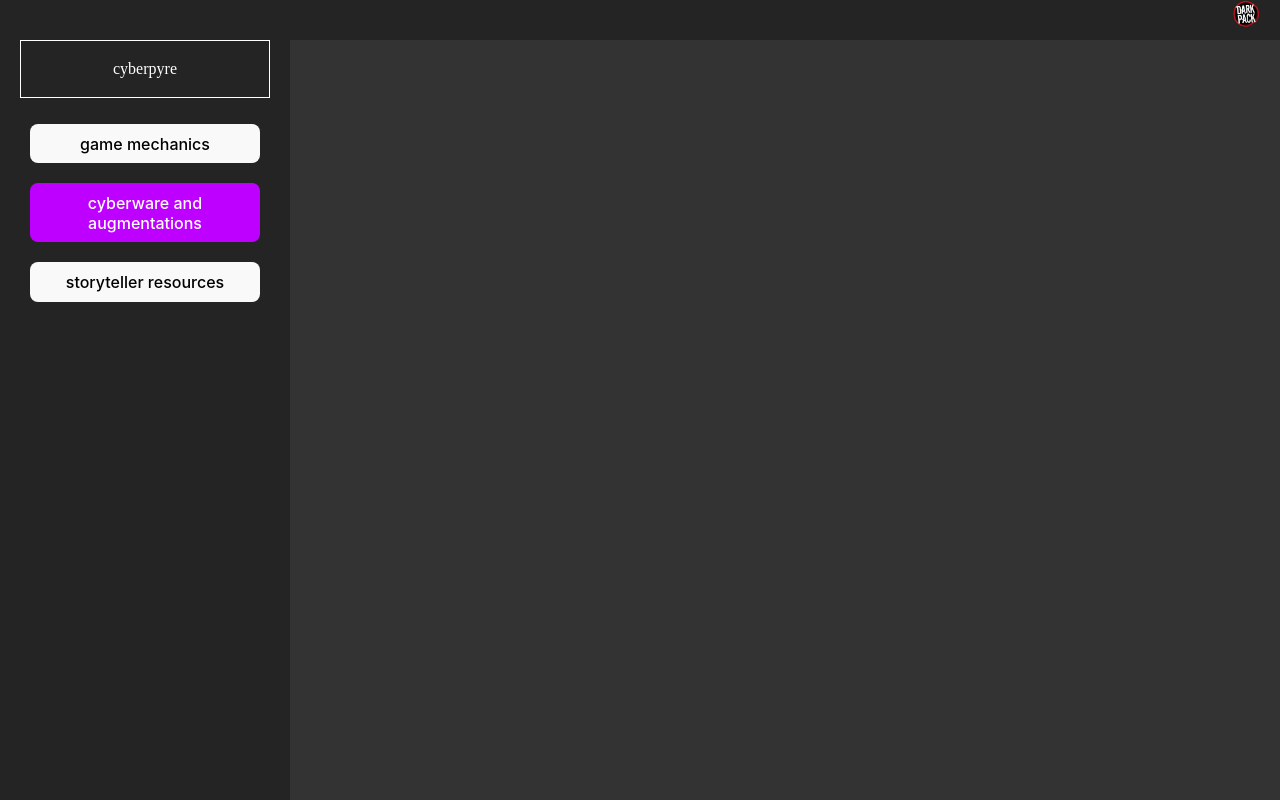
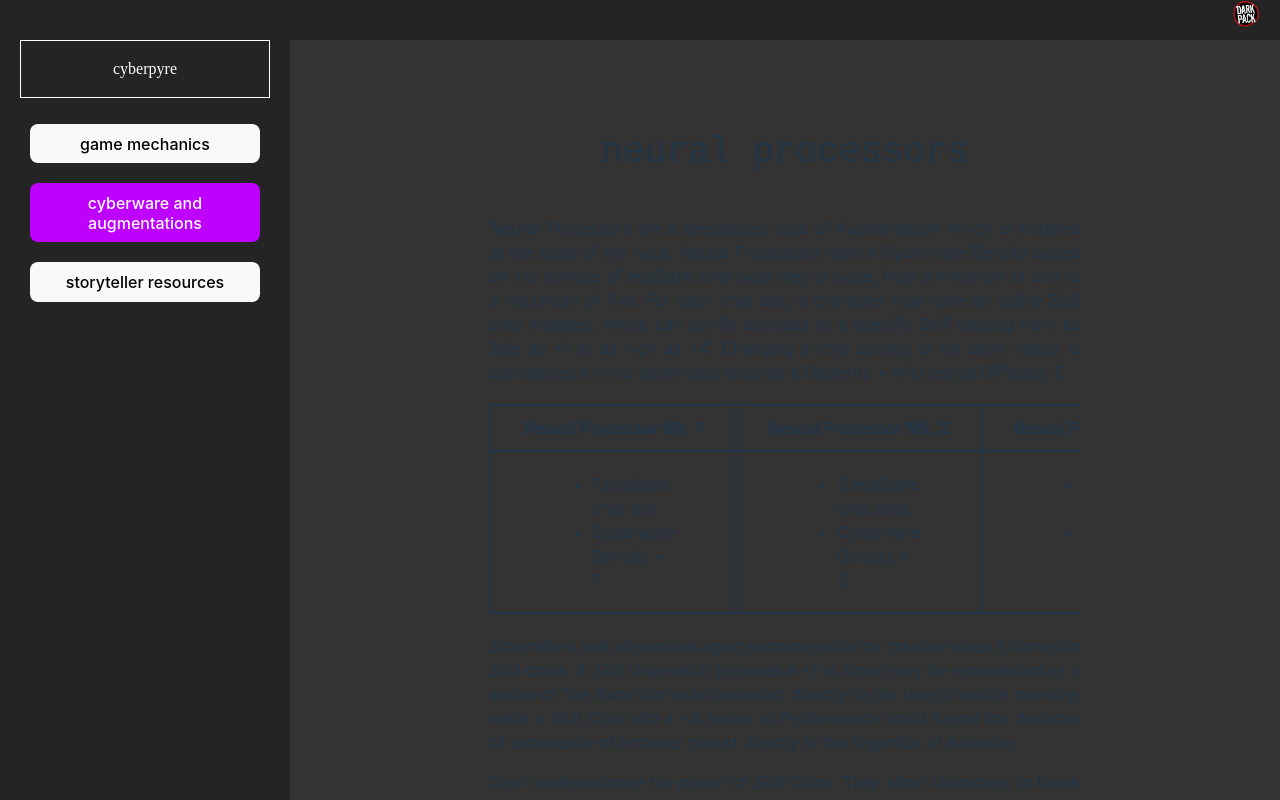
Before and after one commit to qpgdev/cyberpyre, a React (Vite) app: page /cyberware-and-augmentations/neural-processors in a window 1280 px wide. Built offline with nearby package versions, Linux system fonts and the light colour scheme; the HTML template or start-up script is replaced by a standard one; a web font is replaced by a local one.

Commit message:
feat: built architecture for NeuralProcessorsPage component

```diff
--- a/src/components/cyberware-and-augmentations/AttributeAugmentationsPage.tsx
+++ b/src/components/cyberware-and-augmentations/AttributeAugmentationsPage.tsx
@@ -27,7 +27,7 @@ const AttributeAugmentationsPage = () => {
   const augCom = ["Composure + 1", "Willpower + 1", "Cyberware Density + 1"];
   const augRes = ["Resolve + 1", "Willpower + 1", "Cyberware Density + 1"];
 
-  const testData: React.ReactNode[][] = [
+  const data: React.ReactNode[][] = [
     [
       <BulletedUnorderedList arrOfStrings={augStr}></BulletedUnorderedList>,
       <BulletedUnorderedList arrOfStrings={augCha}></BulletedUnorderedList>,
@@ -60,21 +60,25 @@ const AttributeAugmentationsPage = () => {
           Impossibly nimble cybernetic fingers represent your bonus to Dexterity
           as you attempt to pick a lock. A literal silver tongue augments your
           Charisma, and an audiovisual enhancement improves your already attuned
-          senses, raising your dots in Wits. Attribute Augmentations are really
-          one of the best ways to let a player's creativity shine. By design,
-          Augmentations that increase Attributes are intentionally left
-          nondescript in order to encourage player and Storyteller creativity.
-          Is the Augmentation to your Strength a powerful cybernetic arm, a pair
-          of solid steel hydraulic legs, or something else entirely? The form
-          that these Augmentations take within your character’s story is
-          completely up to the player and the Storyteller.
+          senses, raising your dots in Wits. This... <em>this </em> is what
+          <em> cyberpyre </em> is about.
+        </p>
+        <p style={{ textAlign: "justify" }}>
+          Attribute Augmentations are really one of the best ways to let a
+          player's creativity shine. By design, Augmentations that increase
+          Attributes are intentionally left nondescript in order to encourage
+          player and Storyteller creativity. Is the Augmentation to your
+          Strength a powerful cybernetic arm, a pair of solid steel hydraulic
+          legs, or something else entirely? The form that these Augmentations
+          take within your character’s story is completely up to the player and
+          the Storyteller.
         </p>
         <p style={{ textAlign: "justify" }}>
           The rules for Attribute Augmentations are as follows:
         </p>
 
         <BulletedUnorderedList arrOfStrings={listItems}></BulletedUnorderedList>
-        <ArrayToTable headers={augHeaders} data={testData}></ArrayToTable>
+        <ArrayToTable headers={augHeaders} data={data}></ArrayToTable>
         <ExampleBox str={exampleContent}></ExampleBox>
       </div>
     </div>
--- a/src/components/cyberware-and-augmentations/NeuralProcessorsPage.tsx
+++ b/src/components/cyberware-and-augmentations/NeuralProcessorsPage.tsx
@@ -1,8 +1,77 @@
+import BulletedUnorderedList from "../lib/BulletedUnorderedList";
+import ArrayToTable from "../lib/ArrayToTable";
+
 const NeuralProcessorsPage = () => {
-    return (
-        <div>
-        </div>
-    )
-}
+  const npHeaders = [
+    "Neural Processor Mk. 1",
+    "Neural Processor Mk. 2",
+    "Neural Processor Mk. 3",
+    "Neural Processor Mk. 4",
+    "Neural Processor Mk. 5",
+  ];
+  const mk1 = ["1 available chip slot", "Cyberware Density + 1"];
+  const mk2 = ["2 available chip slots", "Cyberware Density + 2"];
+  const mk3 = ["3 available chip slots", "Cyberware Density + 3"];
+  const mk4 = ["4 available chip slots", "Cyberware Density + 4"];
+  const mk5 = ["5 available chip slots", "Cyberware Density + 5"];
 
-export default NeuralProcessorsPage
+  const data: React.ReactNode[][] = [
+    [
+      <BulletedUnorderedList arrOfStrings={mk1}></BulletedUnorderedList>,
+      <BulletedUnorderedList arrOfStrings={mk2}></BulletedUnorderedList>,
+      <BulletedUnorderedList arrOfStrings={mk3}></BulletedUnorderedList>,
+      <BulletedUnorderedList arrOfStrings={mk4}></BulletedUnorderedList>,
+      <BulletedUnorderedList arrOfStrings={mk5}></BulletedUnorderedList>,
+    ],
+  ];
+
+  return (
+    <div className="neural-processors-page">
+      <div
+        className="scrollable-div"
+        style={{ marginTop: "50px", marginLeft: "200px", marginRight: "200px" }}
+      >
+        <p className="setting-the-scene-title"> neural processors </p>
+
+        <p style={{ textAlign: "justify" }}>
+          Neural Processors are a specialized type of Augmentation which is
+          installed at the base of the neck. Neural Processors have a Cyberware
+          Density based on the number of available chip slots they provide, from
+          a minimum of one to a maximum of five. For each chip slot, a character
+          may have an active Skill chip installed, which can confer bonuses to a
+          specific Skill ranging from as little as +1 to as high as +4. Changing
+          a chip quickly or on short notice is considered a minor action and
+          requires a Dexterity + Wits test at Difficulty 2.
+        </p>
+
+        <ArrayToTable headers={npHeaders} data={data}></ArrayToTable>
+        <p style={{ textAlign: "justify" }}>
+          Storytellers and players are again encouraged to be creative when it
+          comes to Skill chips. A Skill chip which provides a +1 to Brawl may be
+          represented as a series of Tae Kwon Do kicks uploaded directly to the
+          user’s muscle memory, while a Skill Chip with a +4 bonus to
+          Performance could funnel the decades of experience of a master pianist
+          directly to the fingertips of a novice.
+        </p>
+        <p style={{ textAlign: "justify" }}>
+          Don't underestimate the power of Skill Chips. They allow characters to
+          break the typical mold of their build - characters who were built to
+          do nothing but fight are suddenly equally (or more) adept at hacking
+          into security systems, and characters who were built to be potent
+          wordsmiths are suddenly also masters of hand-to-hand combat. This is
+          the appeal of chips - allowing characters to break out of their mold a
+          little - but it can quickly lead to coterie member with a Neural
+          Processor becoming the main character of the party, effortlessly (and
+          worse, independently) dispatching any problems that arise. In general,
+          try to emphasize the availability of chips which balance out a
+          character's pain points. Be cautious giving chips out liberally, and
+          if a player feels like they're abusing them too much, take advantage
+          of your role as Storyteller to find an appropriately devastating way
+          to destroy them.
+        </p>
+      </div>
+    </div>
+  );
+};
+
+export default NeuralProcessorsPage;
--- a/src/components/lib/ArrayToTable.tsx
+++ b/src/components/lib/ArrayToTable.tsx
@@ -57,8 +57,8 @@ const cellStyle: React.CSSProperties = {
   padding: "10px",
   marginTop: "20px",
   marginBottom: "20px",
-  marginLeft: "50px",
-  marginRight: "50px",
+  marginLeft: "10px",
+  marginRight: "10px",
   textAlign: "left",
 };
 
```
